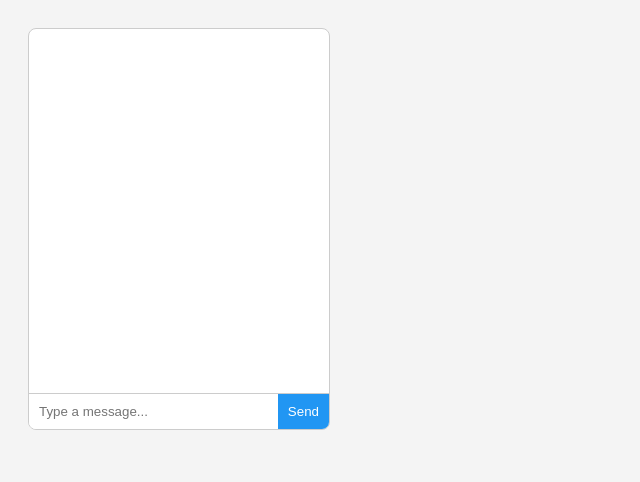
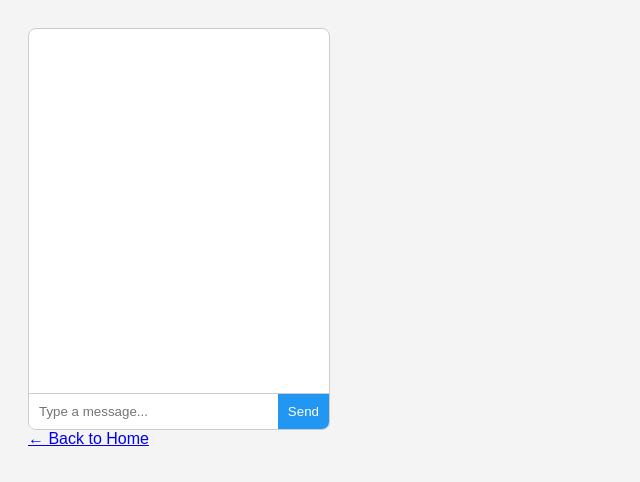
Before and after one commit to pjontop/TouchGrass, a browser extension: page public/clubs.html in a window 1280 px wide. Shown: the whole page, without its empty margins (0-640 px from the left). Drawn offline with Linux system fonts and the light colour scheme.

Commit message:
Add back to home to clubs

```diff
--- a/public/clubs.html
+++ b/public/clubs.html
@@ -109,5 +109,7 @@
     }
   </script>
 
+<a href="newsFeed.html">← Back to Home</a>
+
 </body>
 </html>
```
